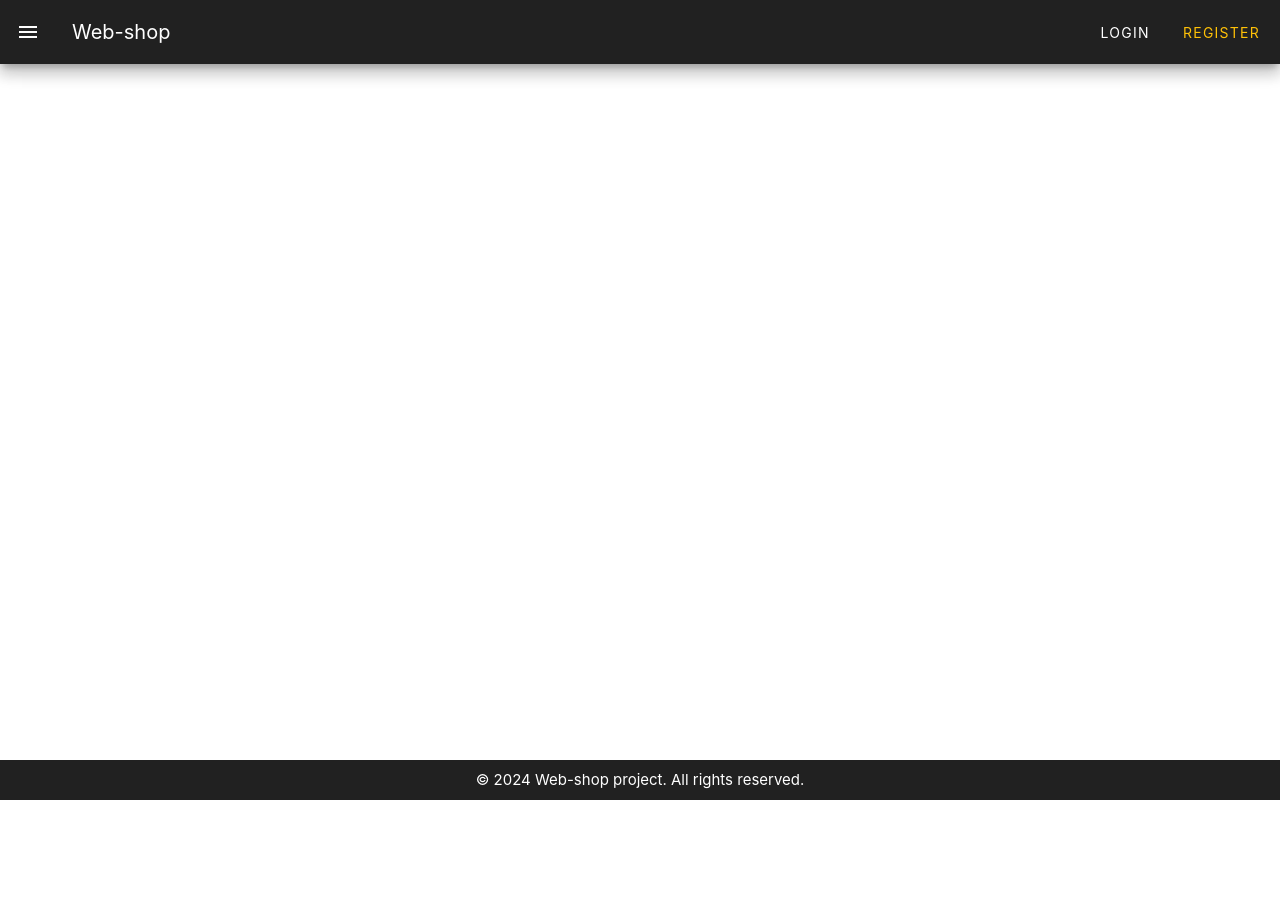
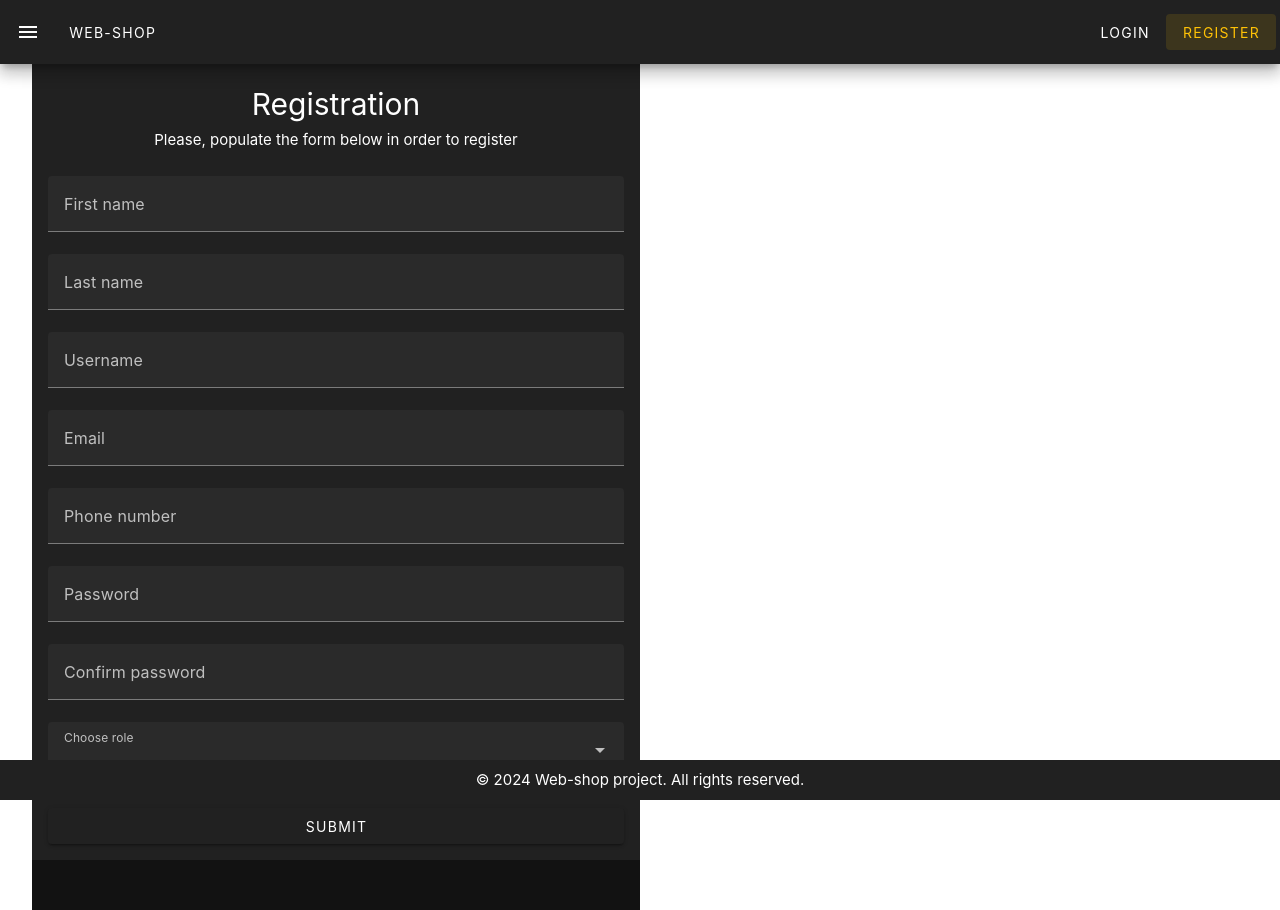
Before and after one commit to ilija-ra/KP-Clone.FE, a Vue app in the folder web-shop/: page /register in a window 1280 px wide. Before the commit the page ends 800 px from the top, so only its background shows below. Built offline with nearby package versions, Linux system fonts and the light colour scheme.

Commit message:
added registration

```diff
--- a/web-shop/index.html
+++ b/web-shop/index.html
@@ -8,7 +8,27 @@
     <title>Vite App</title>
   </head>
   <body>
-    <div id="app"></div>
+    <div id="notification-container" class="notification-container"></div>
+    <div id="app" class="app"></div>
     <script type="module" src="/src/main.js"></script>
   </body>
 </html>
+
+<style>
+  .app {
+    height: 100% !important;
+    width: 100% !important;
+    /* margin-right: 0px !important;
+    margin-left: 0px !important;
+    padding: 0px; */
+  }
+
+  .notification-container {
+      position: fixed;
+      top: 80px;
+      right: 10px;
+      width: 400px; /* Adjust as needed */
+      height: 100px; /* Adjust as needed */
+      z-index: 99;
+    }
+</style>
--- a/web-shop/package.json
+++ b/web-shop/package.json
@@ -10,6 +10,7 @@
   },
   "dependencies": {
     "@mdi/font": "^7.4.47",
+    "axios": "^1.7.2",
     "material-design-icons-iconfont": "^6.7.0",
     "vue": "^3.4.21",
     "vue-router": "^4.3.0",
--- a/web-shop/src/App.vue
+++ b/web-shop/src/App.vue
@@ -17,7 +17,8 @@ function toggleSideMenu() {
               <v-app-bar-nav-icon @click="toggleSideMenu"></v-app-bar-nav-icon>
           </template>
 
-          <v-app-bar-title>Web-shop</v-app-bar-title>
+          <!-- <v-app-bar-title></v-app-bar-title> -->
+          <v-btn text to="/">Web-shop</v-btn>
 
           <v-spacer></v-spacer>
 
@@ -31,7 +32,7 @@ function toggleSideMenu() {
           <v-list-item prepend-icon="mdi-forum" title="Users" value="users"></v-list-item>
       </v-navigation-drawer>
 
-      <RouterView />
+      <RouterView/>
 
       <v-footer class="footer">© {{ currentYear }} Web-shop project. All rights reserved.</v-footer>
   </v-app>
@@ -39,8 +40,9 @@ function toggleSideMenu() {
 
 <style scoped>
 .register-button {
-    color: #FFC107;
+  color: #FFC107;
 }
+
 .footer {
   height: 50px;
   width: 100%;
--- /dev/null
+++ b/web-shop/src/constants.js
@@ -0,0 +1,14 @@
+export const API_URL = "http://localhost:8080/api";
+export const NAME_MIN_LENGTH = 2;
+export const NAME_MAX_LENGTH = 50;
+export const DESCRIPTION_MAX_LENGTH = 500;
+export const REASON_MAX_LENGTH = 750;
+export const COMMENT_MAX_LENGTH = 500;
+export const PHONE_NUMBER_MIN_LENGTH = 9;
+export const PHONE_NUMBER_MAX_LENGTH = 15;
+export const PASSWORD_MIN_LENGTH = 6;
+export const PASSWORD_MAX_LENGTH = 20;
+export const MIN_PRICE_VALUE = 0.0;
+export const MAX_PRICE_VALUE = 1000000.0;
+export const RATE_MIN_VALUE = 1;
+export const RATE_MAX_VALUE = 5;
--- a/web-shop/src/router/index.js
+++ b/web-shop/src/router/index.js
@@ -11,12 +11,9 @@ const router = createRouter({
       component: LandingView,
     },
     {
-      path: "/about",
-      name: "about",
-      // route level code-splitting
-      // this generates a separate chunk (About.[hash].js) for this route
-      // which is lazy-loaded when the route is visited.
-      component: () => import("../views/AboutView.vue"),
+      path: "/register",
+      name: "register",
+      component: () => import("../views/RegisterView.vue"),
     },
   ],
 });
--- /dev/null
+++ b/web-shop/src/validationRules/registerValidationRules.js
@@ -0,0 +1,69 @@
+import {
+  NAME_MIN_LENGTH,
+  NAME_MAX_LENGTH,
+  PHONE_NUMBER_MIN_LENGTH,
+  PHONE_NUMBER_MAX_LENGTH,
+  PASSWORD_MIN_LENGTH,
+  PASSWORD_MAX_LENGTH,
+} from "@/constants";
+
+export function useValidationRules() {
+  const required = (value) => !!value || "This field is required.";
+  const minLength = (length) => (value) =>
+    value.length >= length || `Minimum length is ${length} characters.`;
+  const maxLength = (length) => (value) =>
+    value.length <= length || `Maximum length is ${length} characters.`;
+  const email = (value) => /.+@.+\..+/.test(value) || "Invalid email format.";
+  const noDigits = (value) => /[^0-9]/.test(value) || "Cannot contain digits.";
+
+  const firstNameRules = [
+    required,
+    minLength(NAME_MIN_LENGTH),
+    maxLength(NAME_MAX_LENGTH),
+  ];
+  const lastNameRules = [
+    required,
+    minLength(NAME_MIN_LENGTH),
+    maxLength(NAME_MAX_LENGTH),
+  ];
+  const usernameRules = [
+    required,
+    minLength(NAME_MIN_LENGTH),
+    maxLength(NAME_MAX_LENGTH),
+  ];
+  const emailRules = [required, email];
+  const phoneNumberRules = [
+    required,
+    minLength(PHONE_NUMBER_MIN_LENGTH),
+    maxLength(PHONE_NUMBER_MAX_LENGTH),
+  ];
+  const passwordRules = [
+    required,
+    minLength(PASSWORD_MIN_LENGTH),
+    maxLength(PASSWORD_MAX_LENGTH),
+  ];
+
+  // Custom validation rule to check if confirmPassword matches password
+  const confirmedPasswordRules = (password) => (value) =>
+    value === password || "Passwords do not match.";
+
+  const confirmPasswordRules = (password) => [
+    required,
+    minLength(PASSWORD_MIN_LENGTH),
+    maxLength(PASSWORD_MAX_LENGTH),
+    confirmedPasswordRules(password),
+  ];
+
+  const roleRules = [required];
+
+  return {
+    firstNameRules,
+    lastNameRules,
+    usernameRules,
+    emailRules,
+    phoneNumberRules,
+    passwordRules,
+    confirmPasswordRules,
+    roleRules,
+  };
+}
--- /dev/null
+++ b/web-shop/src/views/RegisterView.vue
@@ -0,0 +1,117 @@
+<template>
+    <v-sheet class="mx-auto adjust-with-layout">
+      <v-container>
+        <v-row>
+          <v-col cols="12" class="text-center">
+            <h1>Registration</h1>
+            <p>Please, populate the form below in order to register</p>
+          </v-col>
+        </v-row>
+        <v-row>
+          <v-col cols="12">
+            <v-form ref="form" v-model="formValid" @submit.prevent="submit">
+              <v-text-field v-model="firstName" :rules="firstNameRules" label="First name"></v-text-field>
+              <v-text-field v-model="lastName" :rules="lastNameRules" label="Last name"></v-text-field>
+              <v-text-field v-model="username" :rules="usernameRules" label="Username"></v-text-field>
+              <v-text-field v-model="email" :rules="emailRules" label="Email"></v-text-field>
+              <v-text-field v-model="phoneNumber" :rules="phoneNumberRules" label="Phone number"></v-text-field>
+              <v-text-field v-model="password" :rules="passwordRules" label="Password"></v-text-field>
+              <v-text-field v-model="confirmPassword" :rules="confirmPasswordRules" label="Confirm password"></v-text-field>
+              <v-select label="Choose role" v-model="role" :rules="roleRules" :items="['BUYER', 'SELLER']"></v-select>
+              <v-btn class="mt-2" type="submit" block>Submit</v-btn>
+            </v-form>
+          </v-col>
+        </v-row>
+      </v-container>
+    </v-sheet>
+</template>
+
+<script>
+  import { ref, computed } from 'vue';
+  import axios from 'axios';
+  import { useValidationRules } from '@/validationRules/registerValidationRules';
+
+  export default {
+    setup() {
+      const {
+        firstNameRules,
+        lastNameRules,
+        usernameRules,
+        emailRules,
+        phoneNumberRules,
+        passwordRules,
+        confirmPasswordRules,
+        roleRules
+      } = useValidationRules();
+
+      const formValid = ref(false);
+      const firstName = ref('');
+      const lastName = ref('');
+      const username = ref('');
+      const email = ref('');
+      const phoneNumber = ref('');
+      const password = ref('');
+      const confirmPassword = ref('');
+      const role = ref('');
+
+      const confirmPasswordRulesComputed = computed(() => confirmPasswordRules(password.value));
+
+      const submit = () => {
+        if (formValid.value) {
+          const payload = {
+            id: null,
+            firstName: firstName.value,
+            lastName: lastName.value,
+            username: username.value,
+            emailAddress: email.value,
+            phoneNumber: phoneNumber.value,
+            password: password.value,
+            confirmedPassword: confirmPassword.value,
+            role: role.value,
+          };
+
+          console.log("payload", payload);
+
+          axios.post('http://localhost:8080/api/auth/register', payload)
+            .then(response => {
+              console.log('Success:', response);
+            })
+            .catch(error => {
+              console.error('Error:', error.response.data.errors);
+            });
+        } else {
+          console.log('Form is not valid');
+        }
+      };
+
+      return {
+        formValid,
+        firstName,
+        firstNameRules,
+        lastName,
+        lastNameRules,
+        username,
+        usernameRules,
+        email,
+        emailRules,
+        phoneNumber,
+        phoneNumberRules,
+        password,
+        passwordRules,
+        confirmPassword,
+        confirmPasswordRules: confirmPasswordRulesComputed,
+        role,
+        roleRules,
+        submit,
+      };
+    }
+  }
+</script>
+
+<style scoped>
+  .adjust-with-layout {
+    margin-top: 64px;
+    margin-bottom: 50px;
+    width: 100% !important;
+  }
+</style>
```
Also changed, not shown: 1 other file (tests, documents, lock files or other folders).
